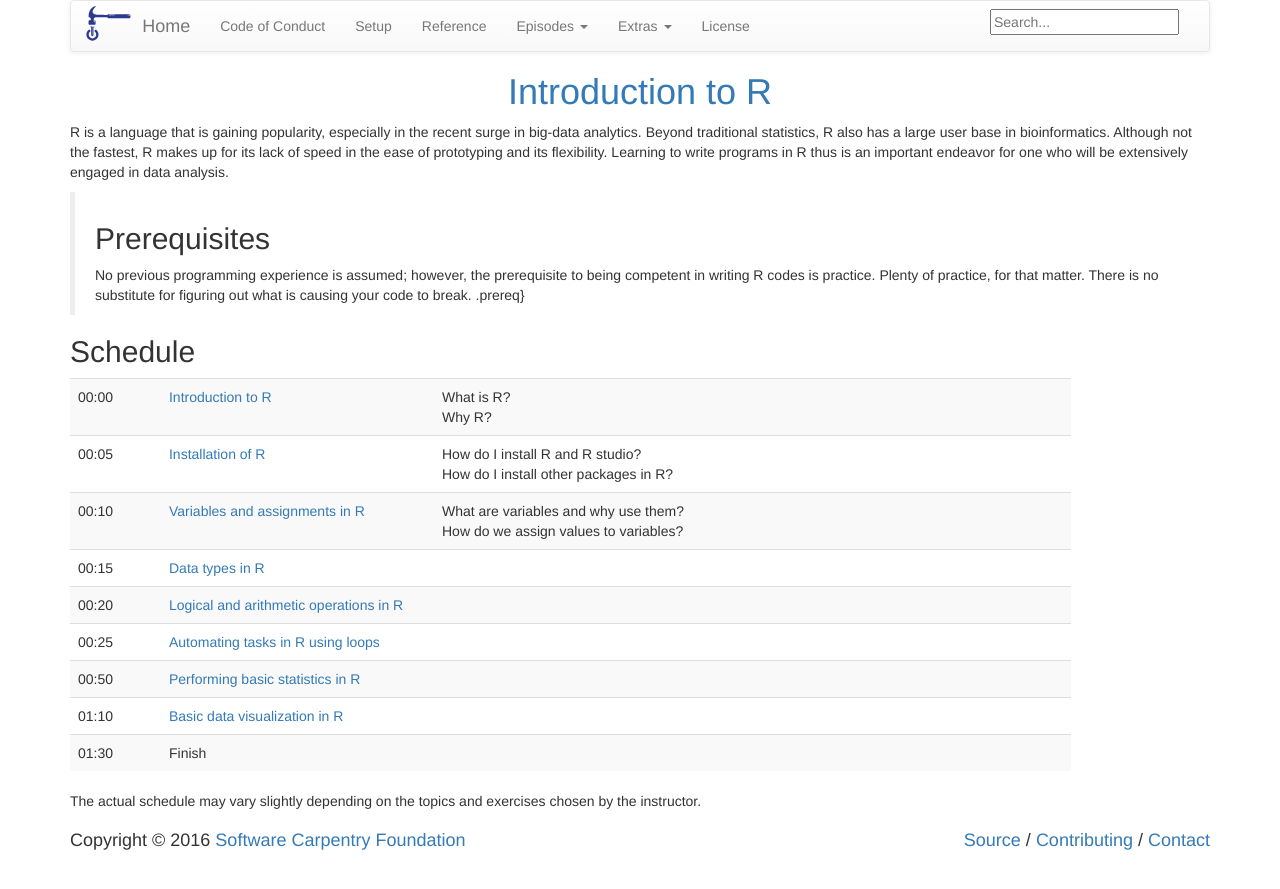
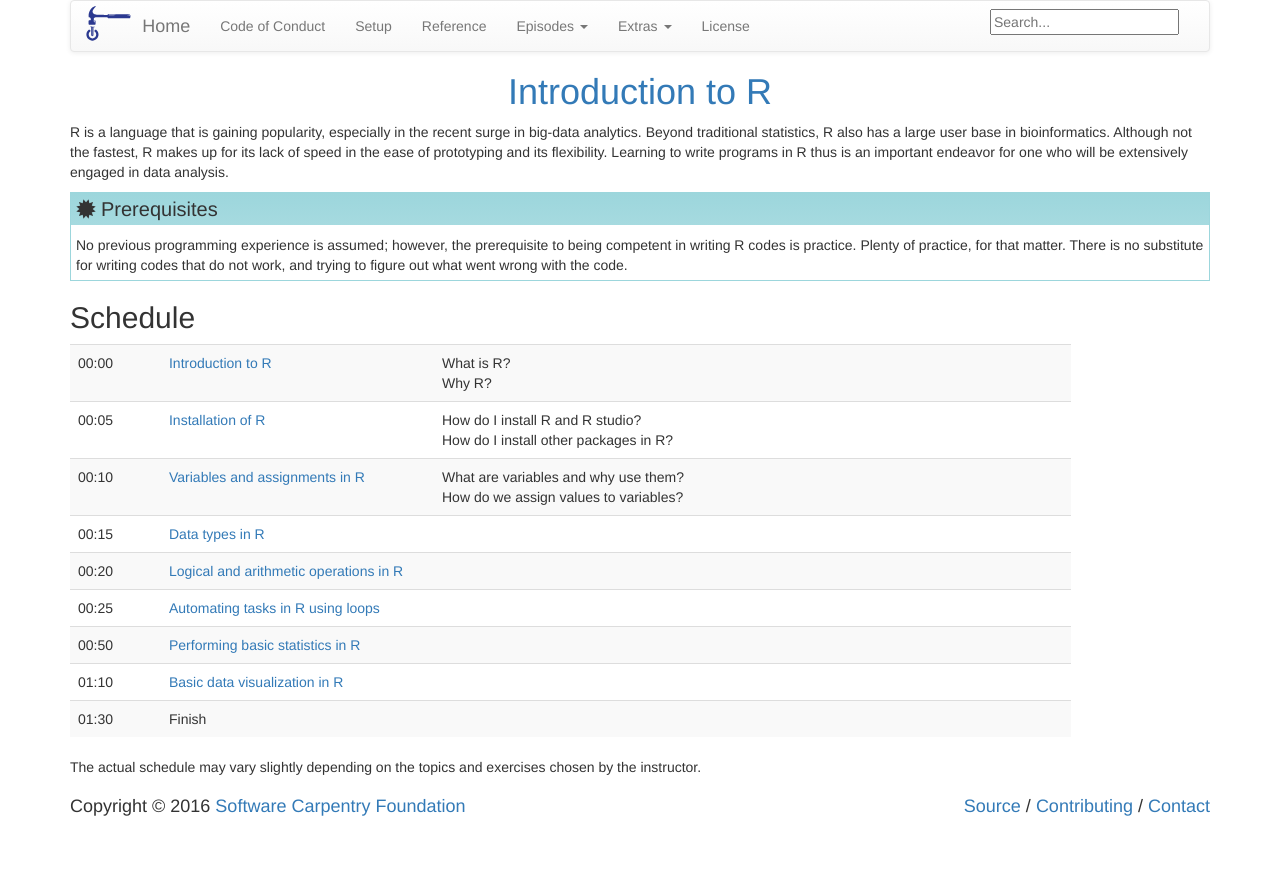
Before and after one commit to jeremyNg/introR, a Jekyll site: the page built from index.md, in a window 1280 px wide. Shown: the top 889 px of the page. Built offline with Jekyll 4.4.1, drawn with Linux system fonts in a browser that asks for light colours.

Commit message:
update prereq

```diff
--- a/index.md
+++ b/index.md
@@ -5,5 +5,5 @@ root: .
  R is a language that is gaining popularity, especially in the recent surge in big-data analytics. Beyond traditional statistics, R also has a large user base in bioinformatics. Although not the fastest, R makes up for its lack of speed in the ease of prototyping and its flexibility. Learning to write programs in R thus is an important endeavor for one who will be extensively engaged in data analysis.
 
 > ## Prerequisites
-> No previous programming experience is assumed; however, the prerequisite to being competent in writing R codes is practice. Plenty of practice, for that matter. There is no substitute for figuring out what is causing your code to break.
-> .prereq}
+> No previous programming experience is assumed; however, the prerequisite to being competent in writing R codes is practice. Plenty of practice, for that matter. There is no substitute for writing codes that do not work, and trying to figure out what went wrong with the code.
+{: .prereq}
```
